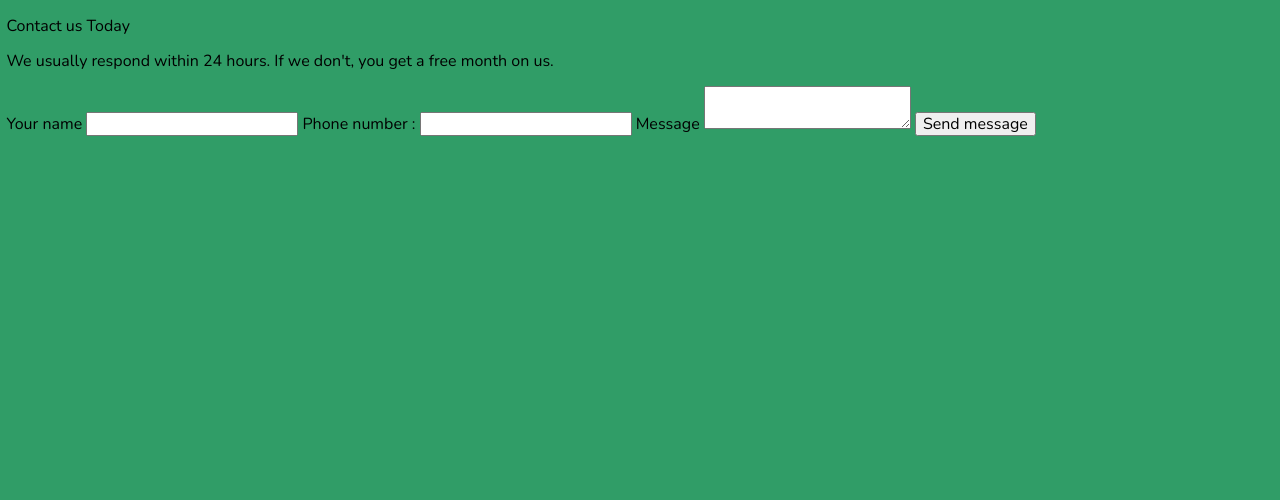
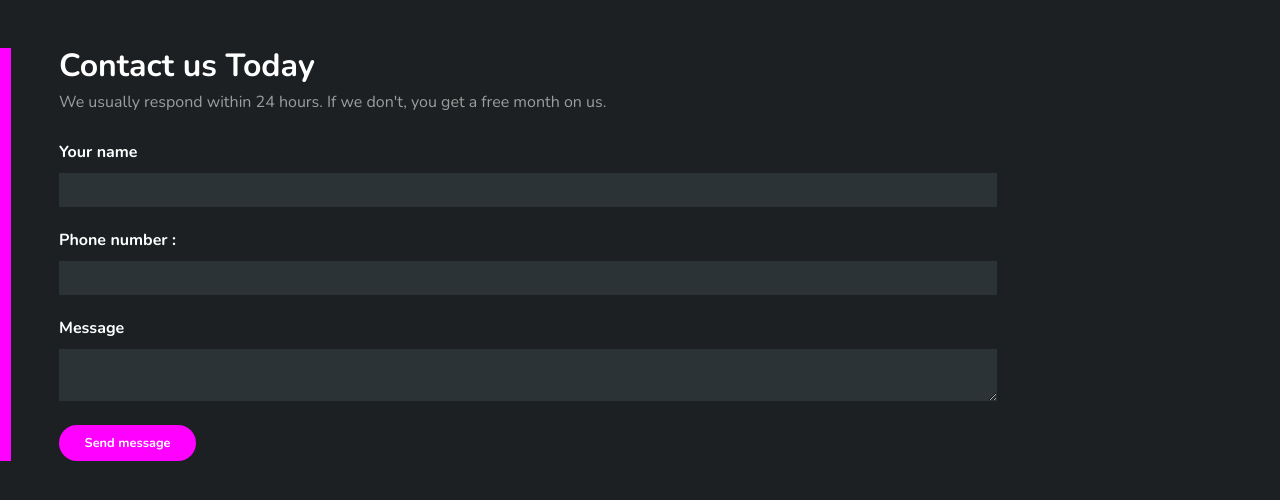
Before and after one commit to girijakangutkar/Form_UI, a plain HTML site: page index.html in a window 1280 px wide. Drawn offline with nearby package versions, Linux system fonts and the light colour scheme.

Commit message:
index.css

```diff
--- a/index.css
+++ b/index.css
@@ -5,79 +5,147 @@ html, body {
 }
 
 body {
-    background: #309D67;
-    padding: .4em;
-    font-family: 'Nunito', sans-serif;
+    background: rgba(0,0,0,.8);
+    color: white;
+    font-family: 'Nunito';
 }
 
-.card {
-    background: white;
-    border-radius: 1em;
-    padding: 2.3em;
-    text-align: center;
+.container {
+    margin-top: 3em;
+    border-left: .7em  solid gray;
+    padding: 0 3em;
+}
+h1 {
+    margin: 0;
+}
+p {
+    color: #9D9D9D;
+    margin: .5em 0 2em;
 }
 
-svg {
-    width: 5em;
+label {
+    display: block;
+    font-weight: bold;
+    margin-bottom: .7em;
+}
+input[type=text], textarea {
+    margin-bottom: 1.5em;
+    display: block;
+    padding: .5em;
+    width: 80%;
+    background: gray;
+    border: none;
+    border-bottom: 1px solid lightgray;
+    outline: 0;
+    color: black;
+}
+input[type=text]:focus, textarea:focus {
+    border-bottom: 1px solid white;
 }
 
-h1 {
-    font-size: 1em;
-    font-weight: normal;
+input[type=number], textarea {
+    margin-bottom: 1.5em;
+    display: block;
+    padding: .5em;
+    width: 80%;
+    background: gray;
+    border: none;
+    border-bottom: 1px solid lightgray;
+    outline: 0;
+    color: black;
+}
+input[type=number]:focus, textarea:focus {
+    border-bottom: 1px solid white;
 }
 
-.card p {
-    font-size: .85em;
-    color: #474747;
+input[type=submit] {
+    background: gray;
+    border: none;
+    color: white;
+    font-weight: bold;
+    padding: .8em 2em;
+    border-radius: 2em;
+    font-size: .8em;
 }
 
-a {
-
-    display: inline-block;
+.colors {
+    position: absolute;
+    bottom: 0;
+    right: 0;
+    padding: .5em;
+}
+.colors div {
+    width: 2em;
+    height: 2em;
+    background: gray;
+    border-radius: 50%;
+    margin-bottom: .4em;
+    margin-right: .3em;
+    float: left;
+    text-align: center;
+    display: grid;
+    place-content: center;
+    border: 2px solid rgba(0,0,0,.3);
+}
+.colors div:nth-child(1) {
+    background-color: #1C2022;
+}
+.colors div:nth-child(2) {
+    background-color: #9D9D9D;
+}
+.colors div:nth-child(3) {
+    background-color: #2B3337;
+}
+.colors div:nth-child(4) {
+    background-color: #FF01FF;
+}
+.colors div:nth-child(5) {
+    background-color: white;
     color: black;
-    text-decoration: none;
-    font-weight: bold;
-    border-radius: 5em;
-    font-size: .8em;
-}
-.obligation {
-    text-align: center;
-    color: white;
-    font-weight: bold;
-    margin-bottom: 0;
 }
 
+
 /*
+    Your fixes below!
 
-    Your fixes below:
-
-    Use the following properties and rulesets
-    to improve the visual hierarchy of this
-    design
-
+    Use these colors codes:
+    (1) #1C2022
+    (2) #9D9D9D
+    (3) #2B3337
+    (4) #FF01FF
+    (5) white
 */
 
 body {
-    padding: auto;
+    background: #1C2022;
 }
 
-svg {
-    width: 5em;
+.container {
+    border-left:0.7em solid #FF01FF;
 }
 
-h1 {
-    font-size: auto;
-    font-weight: auto;
+p {
+    color:#9D9D9D;
 }
 
-.card p {
-    font-size: auto;
-    line-height: auto;
-    color: auto;
+input[type=text], textarea {
+    background:#2B3337;
+    border-bottom: #FF01FF;
 }
 
-a {
-    background: auto;
-    padding: auto;
-    margin-top: auto;
+input[type=text]:focus, textarea:focus {
+    border-bottom:1px solid #FF01FF;
 }
+
+input[type=number], textarea {
+    background:#2B3337;
+    border-bottom: #FF01FF;
+}
+
+input[type=number]:focus, textarea:focus {
+    border-bottom:1px solid #FF01FF;
+}
+
+input[type=submit] {
+    background: #FF01FF;
+}
```
